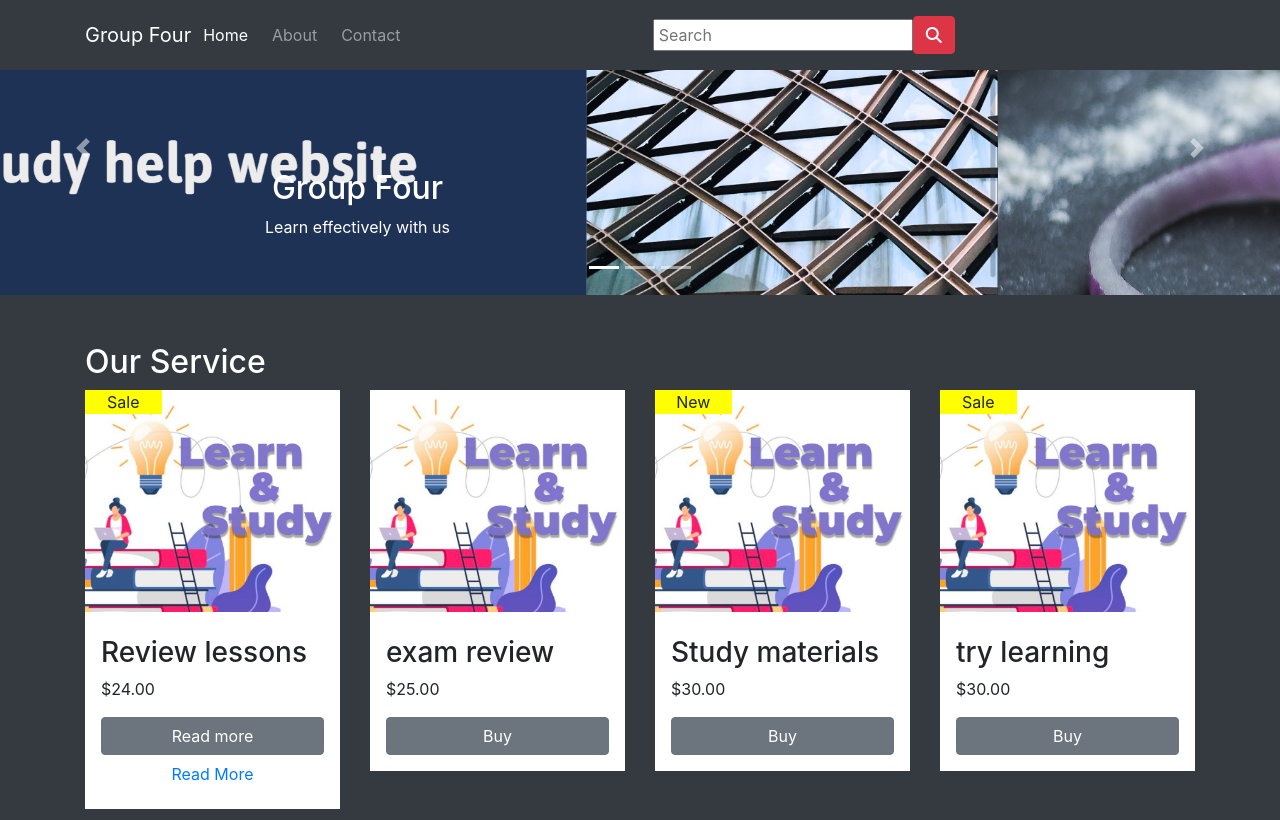
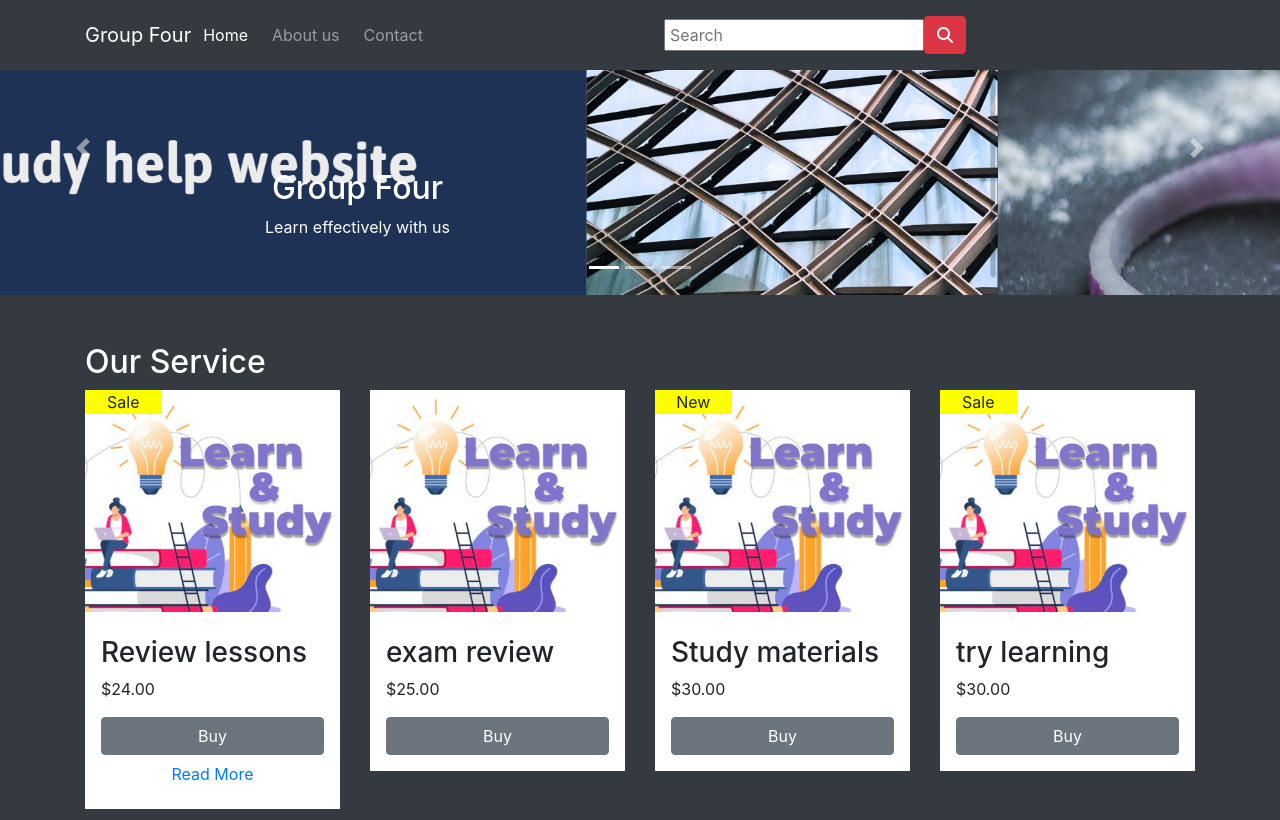
Before and after one commit to dinhphuckhang/web-store, a website: page index.html in a window 1280 px wide. Shown: the top 820 px of the page. Drawn offline with nearby package versions, Linux system fonts and the light colour scheme.

Commit message:
Update index.html

```diff
--- a/index.html
+++ b/index.html
@@ -23,7 +23,7 @@
                 <ul class="navbar-nav mr-auto d-flex justify-content-center">
                     <li class="nav-item active m-1"><a class="nav-link" href="#">
                             Home</a></li>
-                    <li class="nav-item m-1"><a class="nav-link" href="#"> About </a></li>
+                    <li class="nav-item m-1"><a class="nav-link" href="#"> About us </a></li>
                     <li class="nav-item m-1"><a class="nav-link" href="#"> Contact</a>
                     </li>
                 </ul>
@@ -114,8 +114,8 @@
                         Review lessons
                     </h3>
                     <p > $24.00</p>
-                    <button type="button" class="btn btn-secondary">Read more</button>
-                        <a href="https://www.youtube.com/watch?v=HHE85tbgLec" class="btn">Read More</a>
+                    <button type="button" class="btn btn-secondary">Buy</button>
+                        <a href="https://www.youtube.com/watch?v=srOMJL-Cj8o" class="btn">Read More</a>
                     </div>
                 </div>
             </div>
```
